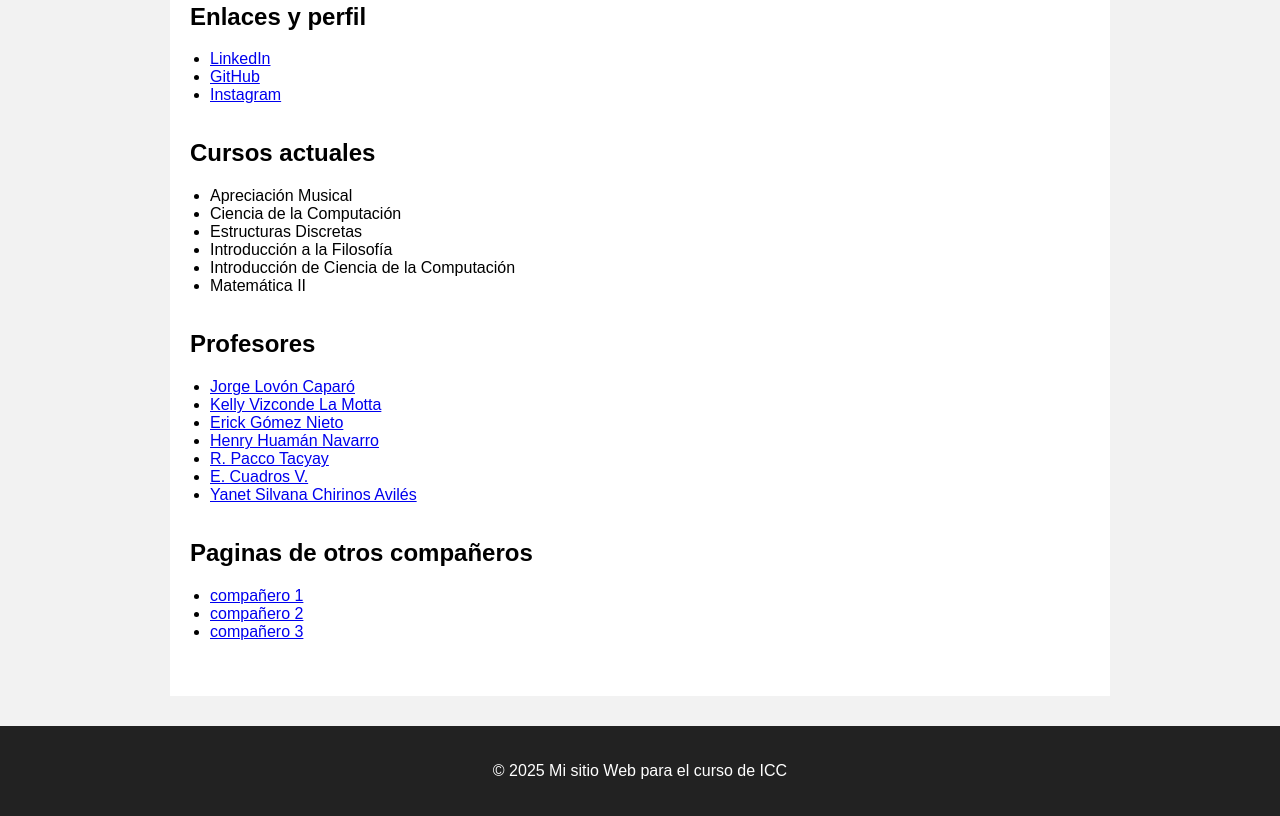
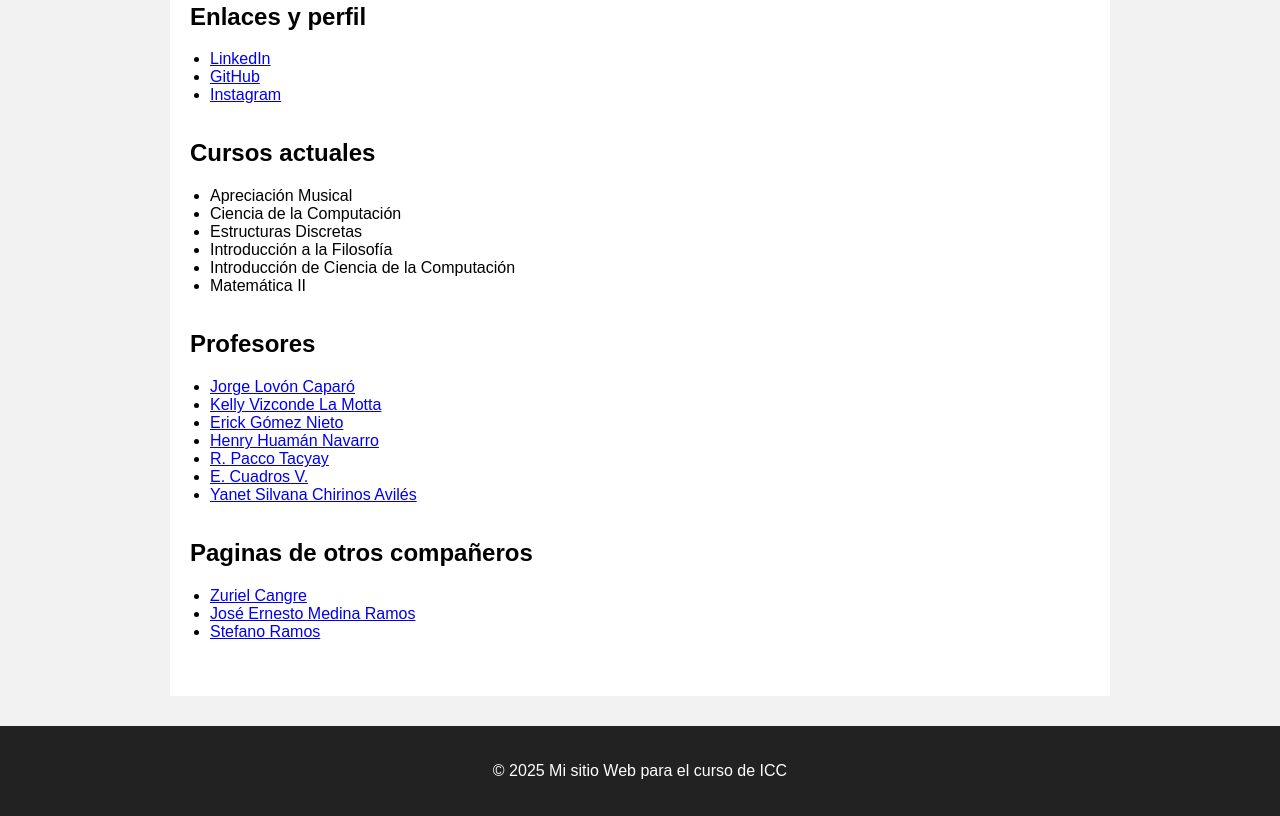
Before and after one commit to paolomamani-cyber/PaoloMamani, a plain HTML site: page index.html in a window 1280 px wide. Shown: the part 701-1517 px from the top of the page. Drawn offline with Linux system fonts and the light colour scheme.

Commit message:
Agrego links de compañeros

```diff
--- a/index.html
+++ b/index.html
@@ -76,9 +76,9 @@
   <section id="companeros">
     <h2>Paginas de otros compañeros</h2>
     <ul>
-      <li><a href="#">compañero 1</a></li>
-      <li><a href="#">compañero 2</a></li>
-      <li><a href="#">compañero 3</a></li>
+      <li><a href="https://zurielcangre.github.io/Zuriel-Cangre/" target="_blank">Zuriel Cangre</a></li>
+      <li><a href="https://joseernestomedinaramos.github.io/web/" target="_blank">José Ernesto Medina Ramos</a></li>
+      <li><a href="https://stefanoramos-gif.github.io/Stefano/" target="_blank">Stefano Ramos</a></li>
     </ul>
   </section>
 
```
